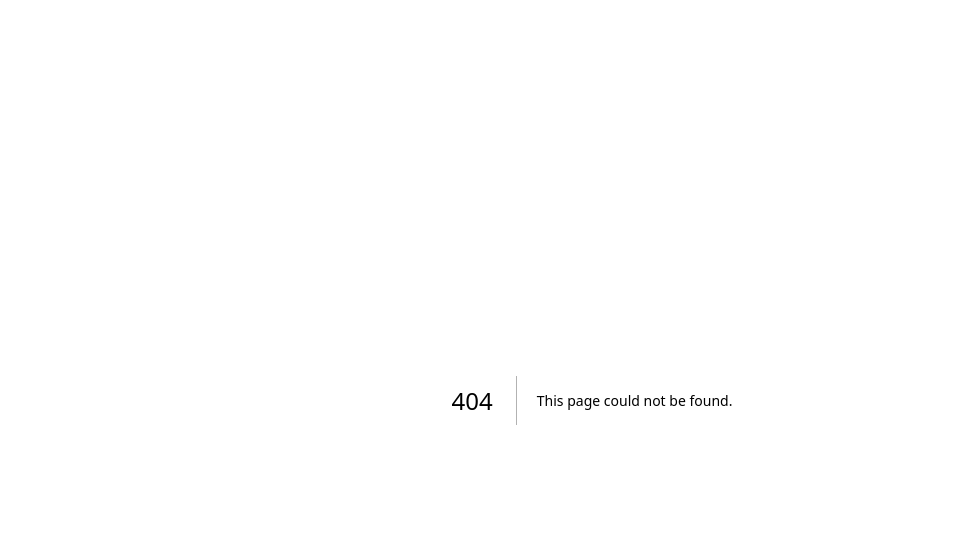
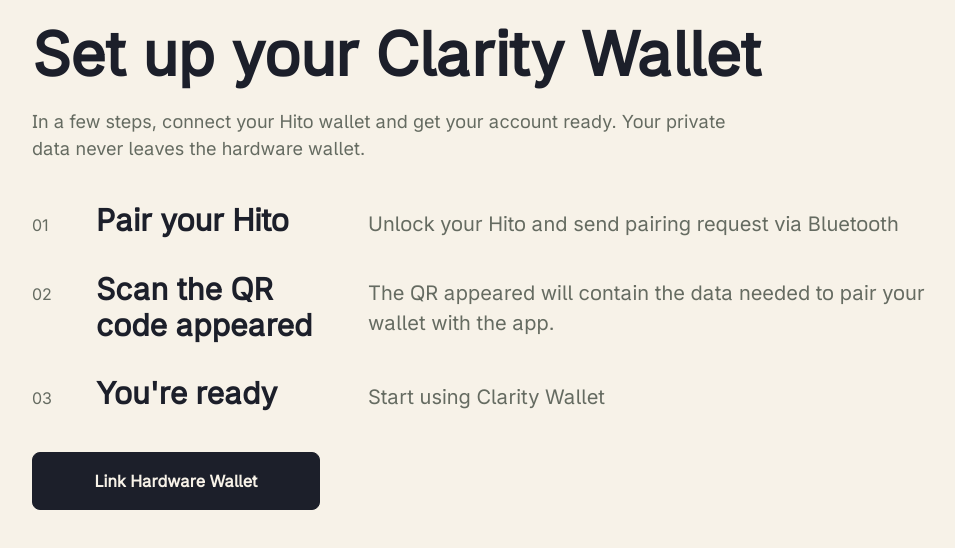
Before and after one commit to 4acha4a/clarity-wallet, a Next.js app: page /setup in a window 1280 px wide. Before the commit this address had no page. Shown: the top 548 px of the page, without its empty margins (48-1003 px from the left). Built offline with nearby package versions, Linux system fonts and the light colour scheme.

Commit message:
feat: add persistent mock wallet setup

```diff
--- a/package.json
+++ b/package.json
@@ -10,6 +10,8 @@
   },
   "dependencies": {
     "@web3icons/react": "^4.1.22",
+    "dexie": "^4.4.6",
+    "dexie-react-hooks": "^4.4.0",
     "next": "^16.4.2",
     "react": "19.2.8",
     "react-dom": "19.2.8"
--- /dev/null
+++ b/src/app/dashboard/page.tsx
@@ -0,0 +1,112 @@
+import type { WalletToken } from "@/components/Tokens/TokenList";
+import WalletDashboard from "@/components/WalletDashboard";
+
+const tokens: WalletToken[] = [
+    {
+        id: "bitcoin-native",
+        name: "Bitcoin",
+        symbol: "BTC",
+        balance: 0.0421,
+        priceUsd: 117_430.25,
+        change24h: 2.41,
+        network: {
+            id: "bitcoin",
+            name: "Bitcoin",
+            shortName: "BTC",
+        },
+        verified: true,
+    },
+    {
+        id: "ethereum-native",
+        name: "Ethereum",
+        symbol: "ETH",
+        balance: 1.375,
+        priceUsd: 4_620.82,
+        change24h: -1.18,
+        network: {
+            id: "ethereum",
+            name: "Ethereum",
+            shortName: "ETH",
+        },
+        verified: true,
+    },
+    {
+        id: "zcash-native",
+        name: "Zcash",
+        symbol: "ZEC",
+        balance: 24.8,
+        priceUsd: 53.74,
+        change24h: 4.63,
+        network: {
+            id: "zcash",
+            name: "Zcash",
+            shortName: "ZEC",
+        },
+        verified: true,
+    },
+    {
+        id: "solana-native",
+        name: "Solana",
+        symbol: "SOL",
+        balance: 8.42,
+        priceUsd: 238.16,
+        change24h: 3.07,
+        network: {
+            id: "solana",
+            name: "Solana",
+            shortName: "SOL",
+        },
+        verified: true,
+    },
+    {
+        id: "usdc-ethereum",
+        name: "USD Coin",
+        symbol: "USDC",
+        balance: 1_250.5,
+        priceUsd: 1,
+        change24h: 0.01,
+        network: {
+            id: "ethereum",
+            name: "Ethereum",
+            shortName: "ETH",
+        },
+        contractAddress: "0xa0b86991c6218b36c1d19d4a2e9eb0ce3606eb48",
+        verified: true,
+    },
+    {
+        id: "usdc-solana",
+        name: "USD Coin",
+        symbol: "USDC",
+        balance: 340,
+        priceUsd: 1,
+        change24h: 0.01,
+        network: {
+            id: "solana",
+            name: "Solana",
+            shortName: "SOL",
+        },
+        contractAddress: "EPjFWdd5AufqSSqeM2qN1xzybapC8G4wEGGkZwyTDt1v",
+        verified: true,
+    },
+    {
+        id: "usdt-ethereum",
+        name: "Tether",
+        symbol: "USDT",
+        balance: 420,
+        priceUsd: 0.9998,
+        change24h: -0.02,
+        network: {
+            id: "ethereum",
+            name: "Ethereum",
+            shortName: "ETH",
+        },
+        contractAddress: "0xdac17f958d2ee523a2206206994597c13d831ec7",
+        verified: true,
+    },
+];
+
+export default function Dashboard() {
+    return (
+        <WalletDashboard tokens={tokens} />
+    );
+}
--- a/src/app/page.tsx
+++ b/src/app/page.tsx
@@ -1,114 +1,25 @@
-import type { WalletToken } from "@/components/Tokens/TokenList";
-import WalletDashboard from "@/components/WalletDashboard";
+"use client";
 
-const tokens: WalletToken[] = [
-    {
-        id: "bitcoin-native",
-        name: "Bitcoin",
-        symbol: "BTC",
-        balance: 0.0421,
-        priceUsd: 117_430.25,
-        change24h: 2.41,
-        network: {
-            id: "bitcoin",
-            name: "Bitcoin",
-            shortName: "BTC",
-        },
-        verified: true,
-    },
-    {
-        id: "ethereum-native",
-        name: "Ethereum",
-        symbol: "ETH",
-        balance: 1.375,
-        priceUsd: 4_620.82,
-        change24h: -1.18,
-        network: {
-            id: "ethereum",
-            name: "Ethereum",
-            shortName: "ETH",
-        },
-        verified: true,
-    },
-    {
-        id: "zcash-native",
-        name: "Zcash",
-        symbol: "ZEC",
-        balance: 24.8,
-        priceUsd: 53.74,
-        change24h: 4.63,
-        network: {
-            id: "zcash",
-            name: "Zcash",
-            shortName: "ZEC",
-        },
-        verified: true,
-    },
-    {
-        id: "solana-native",
-        name: "Solana",
-        symbol: "SOL",
-        balance: 8.42,
-        priceUsd: 238.16,
-        change24h: 3.07,
-        network: {
-            id: "solana",
-            name: "Solana",
-            shortName: "SOL",
-        },
-        verified: true,
-    },
-    {
-        id: "usdc-ethereum",
-        name: "USD Coin",
-        symbol: "USDC",
-        balance: 1_250.5,
-        priceUsd: 1,
-        change24h: 0.01,
-        network: {
-            id: "ethereum",
-            name: "Ethereum",
-            shortName: "ETH",
-        },
-        contractAddress: "0xa0b86991c6218b36c1d19d4a2e9eb0ce3606eb48",
-        verified: true,
-    },
-    {
-        id: "usdc-solana",
-        name: "USD Coin",
-        symbol: "USDC",
-        balance: 340,
-        priceUsd: 1,
-        change24h: 0.01,
-        network: {
-            id: "solana",
-            name: "Solana",
-            shortName: "SOL",
-        },
-        contractAddress: "EPjFWdd5AufqSSqeM2qN1xzybapC8G4wEGGkZwyTDt1v",
-        verified: true,
-    },
-    {
-        id: "usdt-ethereum",
-        name: "Tether",
-        symbol: "USDT",
-        balance: 420,
-        priceUsd: 0.9998,
-        change24h: -0.02,
-        network: {
-            id: "ethereum",
-            name: "Ethereum",
-            shortName: "ETH",
-        },
-        contractAddress: "0xdac17f958d2ee523a2206206994597c13d831ec7",
-        verified: true,
-    },
-];
+import { useEffect } from "react";
+import { useRouter } from "next/navigation";
+import { useLiveQuery } from "dexie-react-hooks";
+import { db } from "@/lib/db/db";
 
 export default function Dashboard() {
+    const router = useRouter();
+
+    const hasWallet = useLiveQuery(
+        async () => (await db.accounts.count()) > 0,
+        []
+    );
+
+    useEffect(() => {
+        if (hasWallet === undefined) return;
+
+        router.replace(hasWallet ? "/dashboard" : "/setup");
+    }, [hasWallet, router]);
+
     return (
-        <main className="flex min-h-screen flex-col">
-            <WalletDashboard tokens={tokens} />
-        </main>
+        <p>Loading...</p>
     );
 }
--- /dev/null
+++ b/src/app/setup/page.tsx
@@ -0,0 +1,94 @@
+"use client";
+
+import { useRouter } from "next/navigation";
+import { useState } from "react";
+import { db } from "@/lib/db/db";
+import Button from "@/components/Button";
+
+
+// h1 {
+//   max-width: 28ch;
+//   color: var(--text);
+//   font-family: "Hito Sans", ui-sans-serif, system-ui, sans-serif;
+//   font-size: 3.5rem;
+//   font-weight: 700;
+//   line-height: 1.2;
+//   text-wrap: balance;
+// }
+
+interface ListElementDescription {
+    header: string;
+    details: string;
+}
+
+export default function SetupPage() {
+    const router = useRouter();
+    const [isCreatingWallet, setIsCreatingWallet] = useState(false);
+    const [error, setError] = useState<string | null>(null);
+
+    const liStyle = "grid grid-cols-[48px_256px_minmax(0,1fr)] gap-4 items-baseline py-4";
+    const checkList: ListElementDescription[] = [
+        {
+            header: "Pair your Hito",
+            details: "Unlock your Hito and send pairing request via Bluetooth"
+        },
+        {
+            header: "Scan the QR code appeared",
+            details: "The QR appeared will contain the data needed to pair your wallet with the app."
+        },
+        {
+            header: "You're ready",
+            details: "Start using Clarity Wallet"
+        }
+    ]
+
+    async function createWallet() {
+        if (isCreatingWallet) return;
+
+        setIsCreatingWallet(true);
+        setError(null);
+
+        try {
+            await db.transaction("rw", db.accounts, async () => {
+                const id = "mock-hito-wallet";
+                if (await db.accounts.get(id)) return;
+
+                await db.accounts.add({
+                    id,
+                    name: "Mock Hito Wallet",
+                    address: "0x000000000000000000000000000000000000dEaD",
+                    derivationPath: "m/44'/60'/0'/0/0",
+                    createdAt: Date.now(),
+                });
+            });
+
+            router.replace("/dashboard");
+        } catch {
+            setError("Could not create your mock wallet. Please try again.");
+            setIsCreatingWallet(false);
+        }
+    }
+
+    return (
+    <div className="py-6 flex section-inner flex-col gap-6">
+        <h1 className="text-6xl font-bold font-sans">Set up your Clarity Wallet</h1>
+        <p className="max-w-[64ch] m-0 text-text-muted text-lg leading-normal">
+            In a few steps, connect your Hito wallet and get your account ready. Your private data never leaves the hardware wallet.
+        </p>
+
+        <ol className="">
+            {checkList.map((currElement, index) => {return <li className={liStyle} key={index}>
+                <span className="text-text-muted">0{index + 1}</span>
+                <h3 className="text-3xl font-bold">{currElement.header}</h3>
+                <p className="max-w-[48ch] m-0 text-text-muted text-xl leading-normal">{currElement.details}</p>
+            </li>})}
+        </ol>
+
+        <Button variant="primary" className="px-8 py-4 max-w-72" onClick={createWallet} disabled={isCreatingWallet} aria-busy={isCreatingWallet}>
+            {isCreatingWallet ? "Creating wallet..." : "Link Hardware Wallet"}
+        </Button>
+        {error && <p role="alert">{error}</p>}
+
+    </div>
+    );
+}
--- /dev/null
+++ b/src/lib/db/db.ts
@@ -0,0 +1,21 @@
+import Dexie, { type EntityTable } from "dexie";
+
+import type {
+    WalletAccount,
+    WalletTransaction,
+    WalletSetting,
+} from "./types";
+
+export const db = new Dexie("hito-wallet") as Dexie & {
+    accounts: EntityTable<WalletAccount, "id">;
+    transactions: EntityTable<WalletTransaction, "id">;
+    settings: EntityTable<WalletSetting, "key">;
+};
+
+db.version(4).stores({
+    profiles: null,
+    networks: null,
+    accounts: "id, address",
+    transactions: "id, accountId, hash, timestamp",
+    settings: "key",
+});
--- /dev/null
+++ b/src/lib/db/types.ts
@@ -0,0 +1,20 @@
+export interface WalletAccount {
+  id: string;
+  name: string;
+  address: string;
+  derivationPath: string;
+  createdAt: number;
+}
+
+export interface WalletTransaction {
+  id: string;
+  accountId: string;
+  hash: string;
+  timestamp: number;
+  status: "pending" | "confirmed" | "failed";
+}
+
+export interface WalletSetting {
+  key: string;
+  value: string;
+}
```
Also changed, not shown: 1 other file (tests, documents, lock files or other folders).
